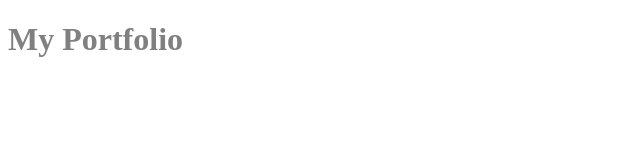
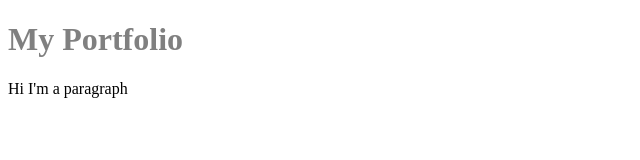
Before and after one commit to Mohamed-Mounaji/Test-Repo, a plain HTML site: page index.html in a window 1280 px wide. Shown: the whole page, without its empty margins (0-640 px from the left). Drawn offline with Linux system fonts and the light colour scheme.

Commit message:
Adding a paragraph

```diff
--- a/index.html
+++ b/index.html
@@ -7,5 +7,6 @@
 	</head>
 	<body>
 			<h1>My Portfolio</h1>
+			<p>Hi I'm a paragraph</p>
 	</body>
 </html>
```
